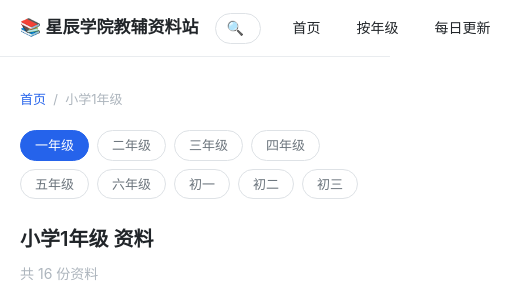
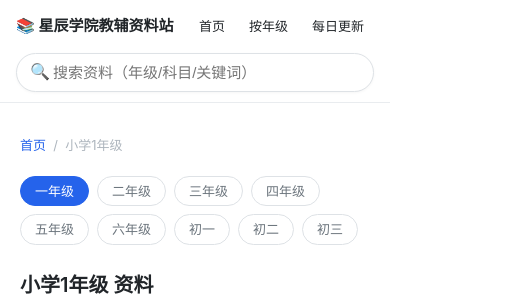
Before and after one commit to tobeno1no1/edu-resources-site, an Astro site: page /edu-resources-site/grade/1 in a window 390 px wide. Shown: the top 306 px of the page, 507 px wide, since content can reach past the window. Built offline with nearby package versions, Linux system fonts and the light colour scheme; Astro itself is replaced by a stand-in of ours.

Commit message:
style: 顶部导航响应式适配，移动端搜索框换行并放大醒目

```diff
--- a/src/layouts/BaseLayout.astro
+++ b/src/layouts/BaseLayout.astro
@@ -27,30 +27,30 @@ const SITE_BASE = rawBase.replace(/\/$/, '');
 </head>
 <body>
   <!-- 顶部导航 -->
-  <header style="border-bottom: 1px solid var(--color-border); background: #fff; position: sticky; top: 0; z-index: 100;">
-    <div style="max-width: var(--max-width); margin: 0 auto; padding: 0 20px; height: var(--header-height); display: flex; align-items: center; justify-content: space-between; gap: 16px;">
-      <a href={BASE} style="font-size: 17px; font-weight: 600; color: var(--color-text-primary); text-decoration: none; display: flex; align-items: center; gap: 8px; flex-shrink: 0;">
+  <header class="site-header">
+    <div class="site-header-inner">
+      <a href={BASE} class="site-logo">
         📚 星辰学院教辅资料站
       </a>
 
       <!-- 搜索框 -->
-      <div style="flex: 1; max-width: 360px; position: relative;">
+      <div class="site-search">
         <input
           type="text"
           id="search-input"
+          class="site-search-input"
           placeholder="搜索资料（年级/科目/关键词）"
           autocomplete="off"
-          style="width: 100%; padding: 7px 12px 7px 32px; border: 1px solid var(--color-border-dark); border-radius: 20px; font-size: 13px; outline: none; transition: border-color 0.15s;"
         />
-        <span style="position: absolute; left: 12px; top: 50%; transform: translateY(-50%); color: var(--color-text-muted); font-size: 14px; pointer-events: none;">🔍</span>
+        <span class="site-search-icon">🔍</span>
         <!-- 搜索结果下拉框 -->
-        <div id="search-results" style="display: none; position: absolute; top: calc(100% + 6px); left: 0; right: 0; background: #fff; border: 1px solid var(--color-border); border-radius: 8px; box-shadow: 0 4px 16px rgba(0,0,0,0.08); max-height: 480px; overflow-y: auto; z-index: 200;"></div>
+        <div id="search-results" class="site-search-results"></div>
       </div>
 
-      <nav style="display: flex; align-items: center; gap: 4px; flex-shrink: 0;">
-        <a href={BASE} class="btn" style="border: none; font-size: 14px;">首页</a>
-        <a href={`${BASE}grade/1`} class="btn" style="border: none; font-size: 14px;">按年级</a>
-        <a href={`${BASE}daily`} class="btn" style="border: none; font-size: 14px;">每日更新</a>
+      <nav class="site-nav">
+        <a href={BASE} class="btn">首页</a>
+        <a href={`${BASE}grade/1`} class="btn">按年级</a>
+        <a href={`${BASE}daily`} class="btn">每日更新</a>
       </nav>
     </div>
   </header>
--- a/src/styles/global.css
+++ b/src/styles/global.css
@@ -231,3 +231,134 @@ a:hover {
     grid-template-columns: 1fr;
   }
 }
+
+/* 顶部导航 */
+.site-header {
+  border-bottom: 1px solid var(--color-border);
+  background: #fff;
+  position: sticky;
+  top: 0;
+  z-index: 100;
+}
+
+.site-header-inner {
+  max-width: var(--max-width);
+  margin: 0 auto;
+  padding: 0 20px;
+  height: var(--header-height);
+  display: flex;
+  align-items: center;
+  justify-content: space-between;
+  gap: 16px;
+}
+
+.site-logo {
+  font-size: 17px;
+  font-weight: 600;
+  color: var(--color-text-primary);
+  text-decoration: none;
+  display: flex;
+  align-items: center;
+  gap: 8px;
+  flex-shrink: 0;
+}
+
+.site-search {
+  flex: 1;
+  max-width: 360px;
+  position: relative;
+}
+
+.site-search-input {
+  width: 100%;
+  padding: 7px 12px 7px 32px;
+  border: 1px solid var(--color-border-dark);
+  border-radius: 20px;
+  font-size: 13px;
+  outline: none;
+  transition: border-color 0.15s;
+}
+
+.site-search-input:focus {
+  border-color: var(--color-accent);
+}
+
+.site-search-icon {
+  position: absolute;
+  left: 12px;
+  top: 50%;
+  transform: translateY(-50%);
+  color: var(--color-text-muted);
+  font-size: 14px;
+  pointer-events: none;
+}
+
+.site-search-results {
+  display: none;
+  position: absolute;
+  top: calc(100% + 6px);
+  left: 0;
+  right: 0;
+  background: #fff;
+  border: 1px solid var(--color-border);
+  border-radius: 8px;
+  box-shadow: 0 4px 16px rgba(0,0,0,0.08);
+  max-height: 480px;
+  overflow-y: auto;
+  z-index: 200;
+}
+
+.site-nav {
+  display: flex;
+  align-items: center;
+  gap: 4px;
+  flex-shrink: 0;
+}
+
+.site-nav .btn {
+  border: none;
+  font-size: 14px;
+}
+
+/* 移动端适配：header 换行、搜索框醒目 */
+@media (max-width: 640px) {
+  .site-header-inner {
+    height: auto;
+    padding: 10px 16px;
+    flex-wrap: wrap;
+    gap: 10px;
+  }
+
+  .site-logo {
+    font-size: 15px;
+  }
+
+  .site-search {
+    order: 3;
+    flex-basis: 100%;
+    max-width: none;
+  }
+
+  .site-search-input {
+    padding: 10px 14px 10px 36px;
+    font-size: 15px;
+    border-radius: 24px;
+    border-color: var(--color-border-dark);
+    box-shadow: 0 1px 3px rgba(0,0,0,0.04);
+  }
+
+  .site-search-input:focus {
+    border-color: var(--color-accent);
+    box-shadow: 0 1px 3px rgba(37, 99, 235, 0.12);
+  }
+
+  .site-search-icon {
+    left: 14px;
+    font-size: 16px;
+  }
+
+  .site-nav .btn {
+    font-size: 13px;
+    padding: 6px 10px;
+  }
+}
```
